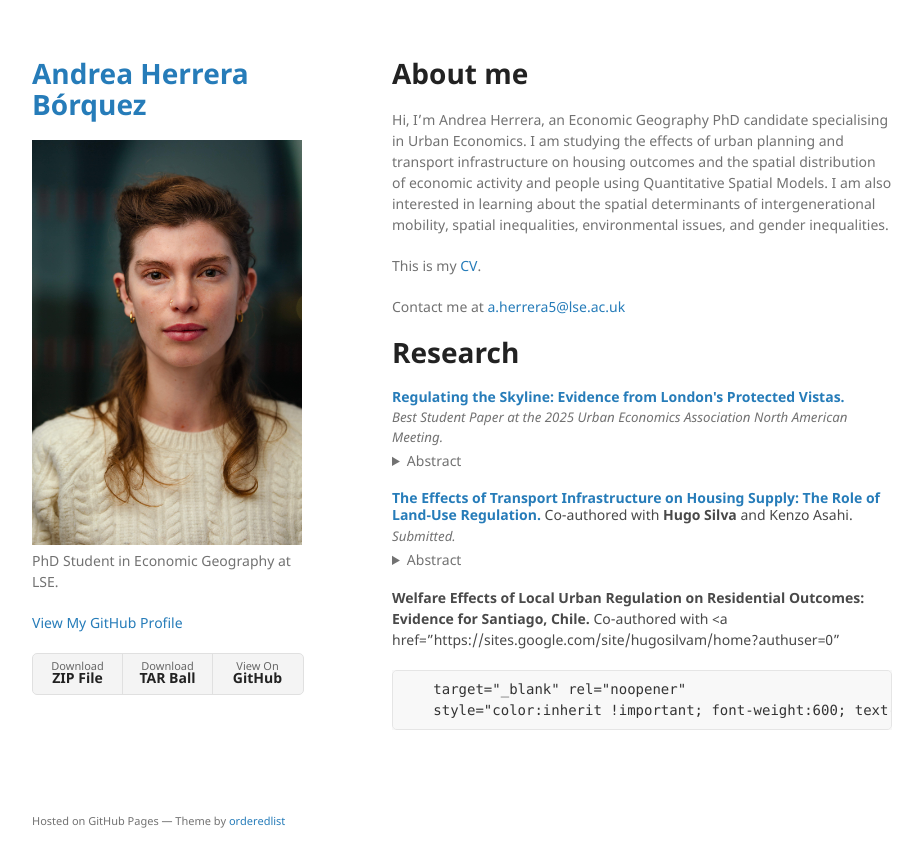
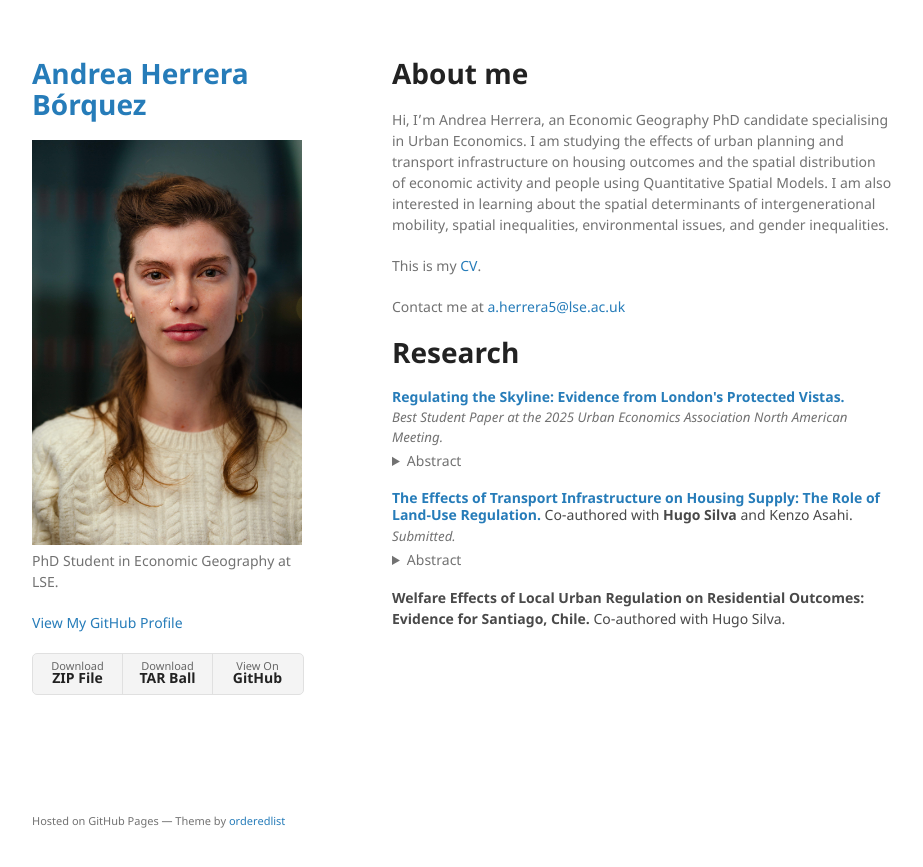
Before and after one commit to aaherrerab/aaherrerab.github.io, a Jekyll site: the page built from index.md, in a window 1280 px wide. Shown: the top 867 px of the page, without its empty margins (178-1101 px from the left). Built offline with Jekyll 4.4.1, drawn with Linux system fonts in a browser that asks for light colours; our own code applies the rules of GitHub Pages for plain Markdown files.

Commit message:
Update index.md

```diff
--- a/index.md
+++ b/index.md
@@ -33,6 +33,4 @@
 </p>
 </details>
 
-#### Welfare Effects of Local Urban Regulation on Residential Outcomes: Evidence for Santiago, Chile.<span style="color:inherit !important; font-weight:400; text-decoration:none;"> Co-authored with <a href="https://sites.google.com/site/hugosilvam/home?authuser=0"
-       target="_blank" rel="noopener"
-       style="color:inherit !important; font-weight:600; text-decoration:none;"> Hugo Silva. </a></span>
+#### Welfare Effects of Local Urban Regulation on Residential Outcomes: Evidence for Santiago, Chile.<span style="color:inherit !important; font-weight:400; text-decoration:none;"> Co-authored with Hugo Silva.</span>
```
